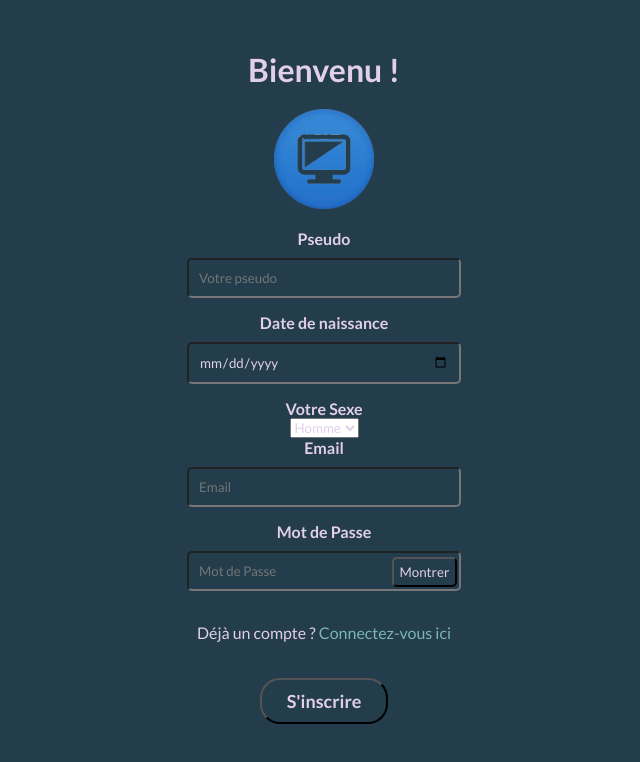
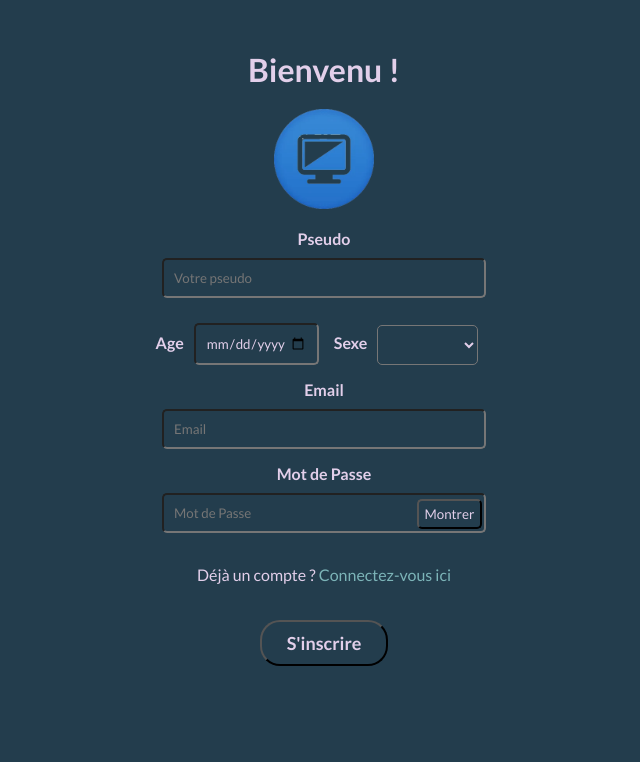
Before and after one commit to TenzaRemy/React-Form, a React (Create React App) app in the folder front/: page /SignIn in a window 1280 px wide. Shown: the top 762 px of the page, without its empty margins (316-956 px from the left). Built offline with nearby package versions, Linux system fonts and the light colour scheme.

Commit message:
modif design et debut des messages erreurs il faut commencer validation aussi

```diff
--- a/front/src/pages/Home/index.jsx
+++ b/front/src/pages/Home/index.jsx
@@ -31,11 +31,14 @@ const ImgLogo = styled.img`
 const FormInput =  styled.input`
   padding: 10px;
   margin: 10px 0 15px 0;
-  width: 250px;
+  width: 300px;
   border-radius: 5px;
   background-color: ${colors.primary};
     :focus{
       background-color: #1A2C38;
+    }
+    :hover{
+      border-color: ${colors.tertiary};
     }
 `
 
@@ -43,7 +46,7 @@ const Show = styled.button`
   background-color: ${colors.primary};
   height: 30px;
   width: 65px;
-  margin: -49px 0 0 200px;
+  margin: -49px 0 0 250px;
   border-radius: 5px;
   cursor: pointer;
     :hover{
@@ -68,8 +71,8 @@ const Log = styled.button`
   font-weight: 600;
   cursor: pointer;
     :hover{
-      color: green;
-      border-color: darkgreen;
+      color: #37FF8B;
+      border-color: #37FF8B;
     }
 `
 
@@ -87,6 +90,8 @@ function Login() {
   const [password, setPassword] = useState('');
 
   const error = document.getElementById("error");
+  const errorSubmit = document.createElement("p");
+  let blocErr = document.getElementById("msgErr");
 
   const formSubmitHandler = (event) => {
     event.preventDefault();
@@ -110,8 +115,11 @@ function Login() {
     }
   })
   .catch ((err) => {
-    alert('Les données saisies ne correspondent à aucun compte. Veuillez vérifier votre Adresse mail et/ou votre mot de passe.');
-     error.style.backgroundColor = "red";
+     error.style.color = "red";
+     error.style.borderColor = "red";
+     blocErr.appendChild(errorSubmit);
+     errorSubmit.innerHTML += `Veuillez vérifier vos données saisies`;
+     errorSubmit.style.color = "red";
     console.log(err);
   })
   }
@@ -121,6 +129,7 @@ function Login() {
         <BlocForm>
           <FormTitle>Vous semblez familier</FormTitle>
           <ImgLogo src={logo} alt="logo" />
+          <div id="msgErr"></div>
             <FormValue htmlFor="email">Email</FormValue>
             <FormInput type="text" placeholder="Email"  onChange={(event) => setEmail(event.target.value)} required/>
             <FormValue htmlFor="password">Mot de Passe</FormValue>
--- a/front/src/pages/SignIn/index.jsx
+++ b/front/src/pages/SignIn/index.jsx
@@ -34,11 +34,28 @@ const ImgLogo = styled.img`
 const FormInput =  styled.input`
   padding: 10px;
   margin: 10px 0 15px 0;
-  width: 250px;
+  width: 300px;
   border-radius: 5px;
   background-color: ${colors.primary};
     :focus{
       background-color: #1A2C38;
+    }
+    :hover{
+      border-color: ${colors.tertiary};
+    }
+`
+
+const FormInputDob =  styled.input`
+  padding: 10px;
+  margin: 10px 15px 15px 10px;
+  border-radius: 5px;
+  width: 30%;
+  background-color: ${colors.primary};
+    :focus{
+      background-color: #1A2C38;
+    }
+    :hover{
+      border-color: ${colors.tertiary};
     }
 `
 
@@ -46,7 +63,7 @@ const Show = styled.button`
   background-color: ${colors.primary};
   height: 30px;
   width: 65px;
-  margin: -49px 0 20px 200px;
+  margin: -49px 0 20px 250px;
   border-radius: 5px;
   cursor: pointer;
     :hover{
@@ -57,6 +74,23 @@ const Show = styled.button`
 
 const FormValue = styled.label`
   font-weight: 600;
+`
+const FormSelect = styled.select`
+    background-color: ${colors.primary};
+    border-radius: 5px;
+    margin: 10px;
+    padding: 10px;
+    width: 30%;
+    :focus{
+      background-color: #1A2C38;
+    }
+    :hover{
+      border-color: ${colors.tertiary};
+    }
+`
+
+const FormGroup = styled.div`
+
 `
 
 const Log = styled.button`
@@ -71,8 +105,8 @@ const Log = styled.button`
   font-weight: 600;
   cursor: pointer;
     :hover{
-      color: green;
-      border-color: darkgreen;
+      color: #37FF8B;
+      border-color: #37FF8B;
     }
 `
 const Sign = styled.span`
@@ -91,6 +125,9 @@ function Form() {
   const [email, setEmail] = useState('');
   const [password, setPassword] = useState('');
 
+  const error = document.getElementById("error");
+  const errEmail = document.getElementById("email");
+
 
   const formSubmitHandler = (event) => {
     event.preventDefault();
@@ -107,6 +144,7 @@ function Form() {
   .then((res) => {
     if (res.status === 400) {
     console.log(res);
+    errEmail.style.color = "red"
     } else {
       window.location = "/";
         localStorage.setItem('userdata', JSON.stringify(res.data))
@@ -115,7 +153,8 @@ function Form() {
   })
   .catch((err) => {
     console.log(err);
-    alert('Vérifier vos données saisies.');
+    error.style.color = "red";
+     error.style.borderColor = "red";
   });
 }
 
@@ -127,17 +166,19 @@ function Form() {
           <ImgLogo src={logo} alt="logo" />
             <FormValue htmlFor="Pseudo">Pseudo</FormValue>
               <FormInput type="text" placeholder="Votre pseudo" onChange={(event) => setPseudo(event.target.value)} minLength={2} maxLength={16} required/>
-            <FormValue htmlFor='date'>Date de naissance</FormValue>
-              <FormInput type="date" onChange={(event) => setBirthDate(event.target.value)} required/>
-            <FormValue htmlFor='sexe'>Votre Sexe</FormValue>
-            <select onChange={(event) => setSexe(event.target.value)} required>
-              <option value="">Homme</option>
+              <FormGroup>
+            <FormValue htmlFor='date'>Age</FormValue>
+              <FormInputDob type="date" onChange={(event) => setBirthDate(event.target.value)} required/>
+            <FormValue htmlFor='sexe'>Sexe</FormValue>
+            <FormSelect onChange={(event) => setSexe(event.target.value)} required>
+              <option value=""></option>
               <option value="Homme">Homme</option>
               <option value="Femme">Femme</option>
               <option value="Autre">Autre</option>
-            </select>
+            </FormSelect>
+              </FormGroup>
             <FormValue htmlFor="email">Email</FormValue>
-              <FormInput type="email" placeholder="Email" onChange={(event) => setEmail(event.target.value)}  required/>
+              <FormInput id="email"type="email" placeholder="Email" onChange={(event) => setEmail(event.target.value)}  required/>
             <FormValue htmlFor="password">Mot de Passe</FormValue>
               <FormInput type={passwordIsVisible ? 'text' : 'password'} placeholder="Mot de Passe" onChange={(event) => setPassword(event.target.value)} required/>
             <Show type="button" onClick={() => setPasswordIsVisible(!passwordIsVisible)}>
--- a/front/src/utils/style/colors.jsx
+++ b/front/src/utils/style/colors.jsx
@@ -1,7 +1,7 @@
 const colors = {
     primary: '#233D4D',
     secondary: '#E2CFEA',
-    tertiary: ' #7CB4B8',
+    tertiary: '#7CB4B8',
 }
 
 export default colors
```
